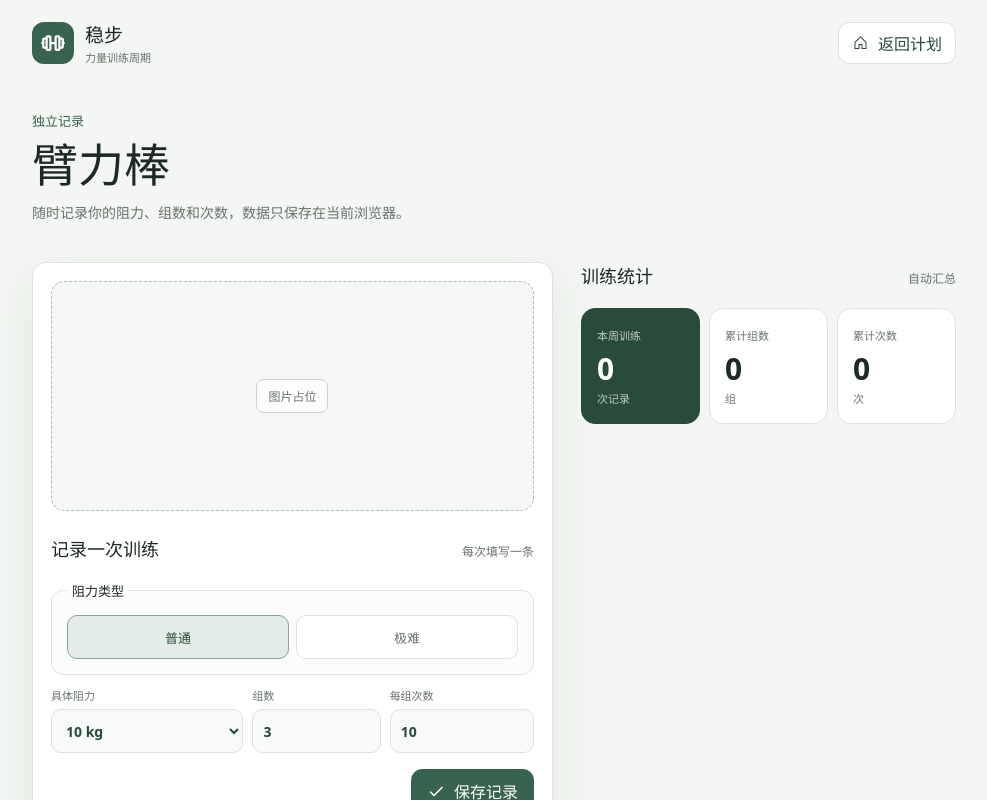
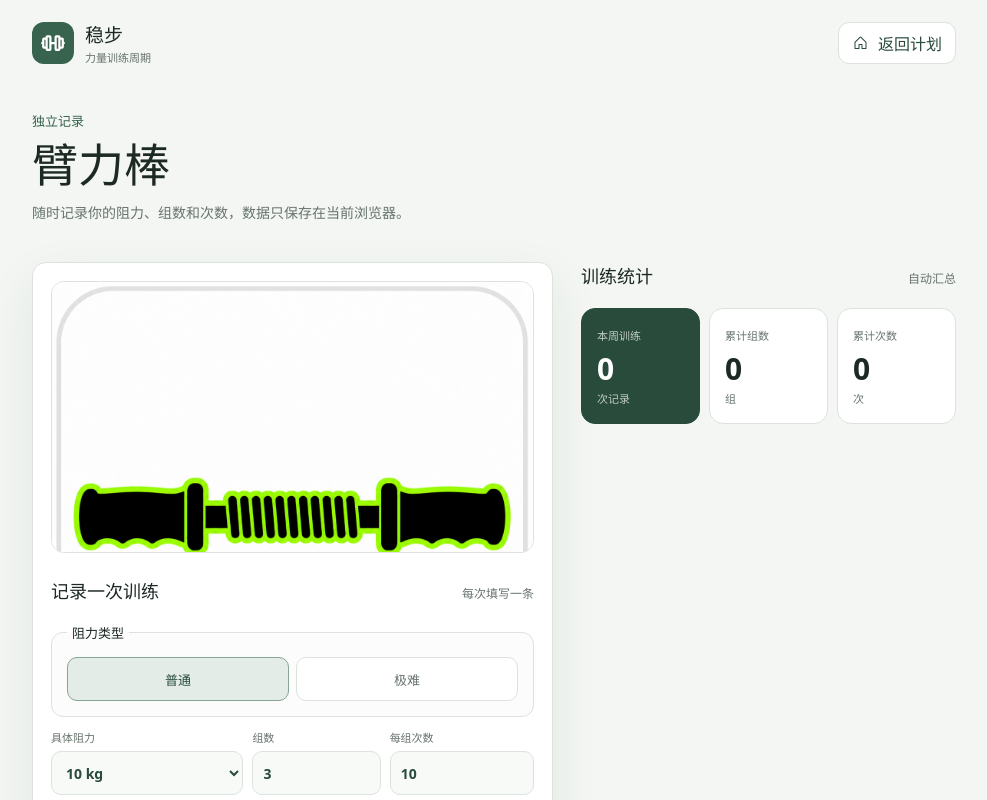
Before and after one commit to tansir111/fitness-training-site, a React (Vite) app: page / in a window 1280 px wide. Both pictures are taken after a click on the button "先记录臂力棒". Shown: the top 800 px of the page, without its empty margins (146-1133 px from the left). Built offline with nearby package versions, Linux system fonts and the light colour scheme.

Commit message:
Use provided arm band image

```diff
--- a/src/App.tsx
+++ b/src/App.tsx
@@ -26,6 +26,7 @@ import { LIFT_NAMES, type AppData, type ArmBandDifficulty, type ArmBandRecord, t
 import benchIcon from './assets/bench.png'
 import deadliftIcon from './assets/deadlift.png'
 import squatIcon from './assets/squat.png'
+import armBandImage from './assets/arm-strength-bar-ui.png'
 
 type View = 'today' | 'plan' | 'armband' | 'progress' | 'settings'
 
@@ -294,7 +295,7 @@ function ArmBandView({ records, setData, notify, standalone = false, onBack }: {
       <PageHeader eyebrow="独立记录" title="臂力棒" detail="随时记录你的阻力、组数和次数，数据只保存在当前浏览器。" />
       <div className="armband-layout">
         <section className="armband-form-panel">
-          <div className="armband-image-placeholder" role="img" aria-label="臂力棒图片占位区域"><span>图片占位</span></div>
+          <div className="armband-image-placeholder"><img src={armBandImage} alt="臂力棒" /></div>
           <div className="section-heading"><h2>{editingId ? '修改记录' : '记录一次训练'}</h2><span>每次填写一条</span></div>
           <fieldset className="armband-fieldset">
             <legend>阻力类型</legend>
--- a/src/styles.css
+++ b/src/styles.css
@@ -93,8 +93,8 @@ button:active { transform: scale(0.98); }
 .armband-page { padding-bottom: 48px; }
 .armband-layout { display: grid; gap: 28px; }
 .armband-form-panel { padding: 18px; border: 1px solid var(--line); border-radius: var(--radius); background: var(--surface); box-shadow: var(--shadow); }
-.armband-image-placeholder { min-height: 190px; display: grid; place-items: center; margin-bottom: 24px; border: 1px dashed #aebdb2; border-radius: 13px; color: var(--muted); background: #f4f7f4; }
-.armband-image-placeholder span { padding: 7px 11px; border: 1px solid #cbd6ce; border-radius: 8px; font-size: 12px; background: rgba(255,255,255,.72); }
+.armband-image-placeholder { min-height: 190px; aspect-ratio: 16 / 9; display: grid; place-items: center; overflow: hidden; margin-bottom: 24px; border: 1px solid #dce3dd; border-radius: 13px; background: #f4f7f4; }
+.armband-image-placeholder img { width: 100%; height: 100%; display: block; object-fit: cover; object-position: center; }
 .armband-fieldset { margin: 0; padding: 15px; border: 1px solid var(--line); border-radius: 12px; background: #fbfcfb; }
 .armband-fieldset legend { font-size: 13px; }
 .difficulty-switch { display: grid; grid-template-columns: repeat(2, 1fr); gap: 7px; }
```
Also changed, not shown: src/assets/arm-strength-bar-ui.png (added).
